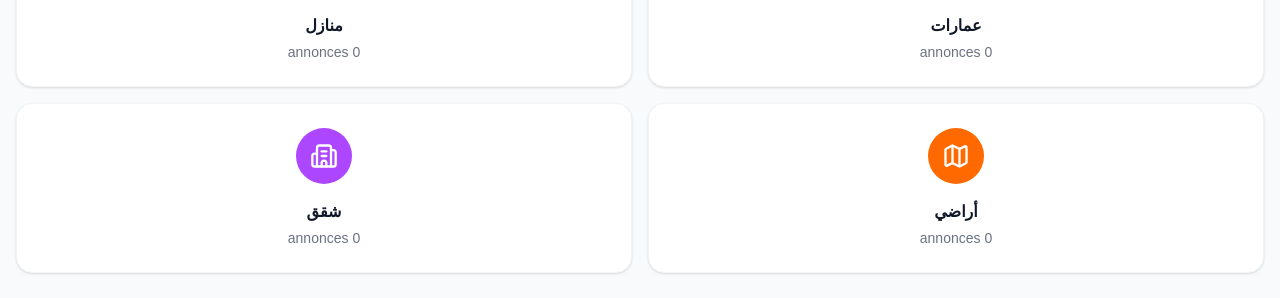
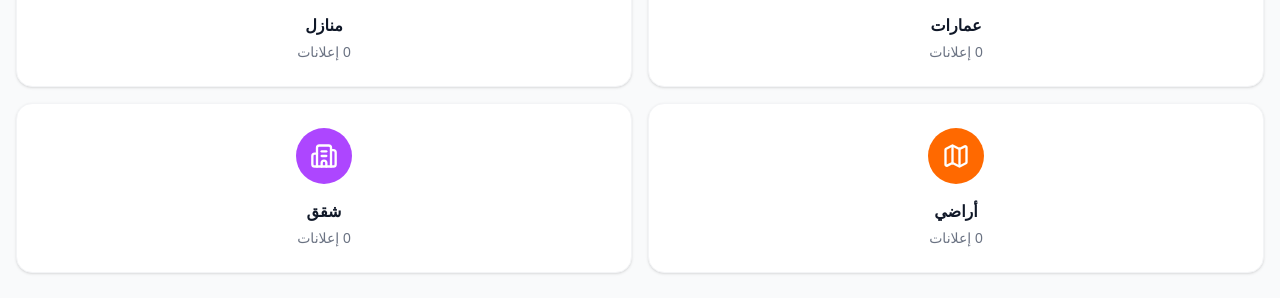
Before and after one commit to lamatmed/rim-immobilier, a Next.js app: page /ar/categories in a window 1280 px wide. Shown: the part 235-533 px from the top of the page. Built offline with nearby package versions, Linux system fonts and the light colour scheme; no server answers; the database is empty.

Commit message:
first commit

```diff
--- a/app/[locale]/categories/page.tsx
+++ b/app/[locale]/categories/page.tsx
@@ -74,7 +74,9 @@ export default async function CategoriesPage({
                 <IconComponent className="w-7 h-7" />
               </div>
               <h2 className="font-semibold text-gray-900 dark:text-white mb-1">{cat.title}</h2>
-              <p className="text-sm text-gray-500">{cat.count} annonces</p>
+              <p className="text-sm text-gray-500">
+                {cat.count} {t("listings")}
+              </p>
             </div>
           );
         })}
--- a/components/layout/TopHeader.tsx
+++ b/components/layout/TopHeader.tsx
@@ -86,7 +86,7 @@ export default function TopHeader() {
           >
             <Globe className="w-5 h-5 text-gray-600 dark:text-gray-300" />
             <span className="text-gray-700 dark:text-gray-200 uppercase">
-              {locale === "ar" ? "FR" : "AR"}
+              {locale === "ar" ? "FR" : "عر"}
             </span>
           </button>
         </div>
--- a/messages/ar.json
+++ b/messages/ar.json
@@ -17,7 +17,8 @@
     "houses": "منازل",
     "apartments": "شقق",
     "lands": "أراضي",
-    "buildings": "عمارات"
+    "buildings": "عمارات",
+    "listings": "إعلانات"
   },
   "Property": {
     "price_suffix": "أوقية",
--- a/messages/fr.json
+++ b/messages/fr.json
@@ -17,7 +17,8 @@
     "houses": "Maisons",
     "apartments": "Appartements",
     "lands": "Terrains",
-    "buildings": "Immeubles"
+    "buildings": "Immeubles",
+    "listings": "annonces"
   },
   "Property": {
     "price_suffix": "MRU",
```
